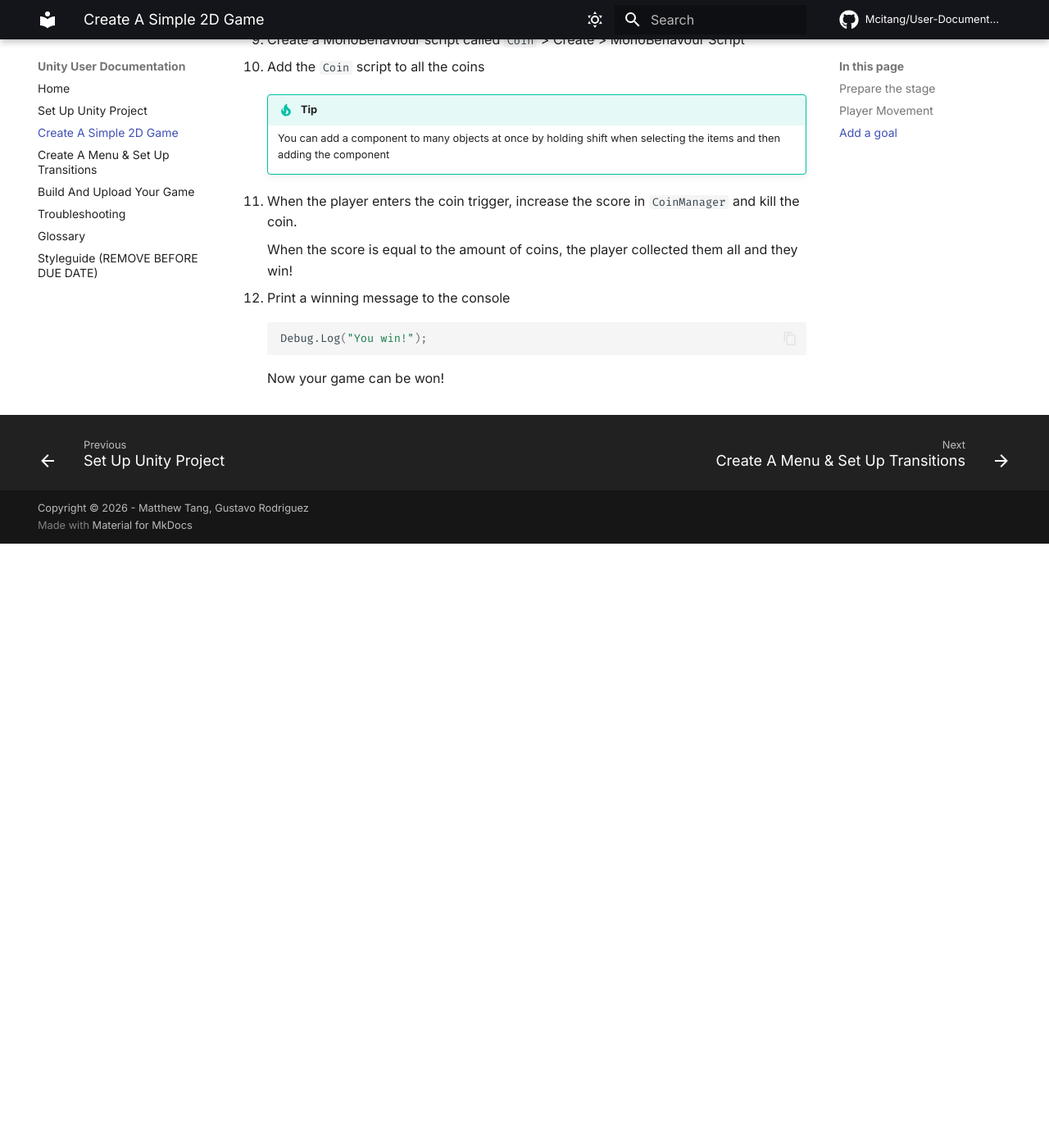
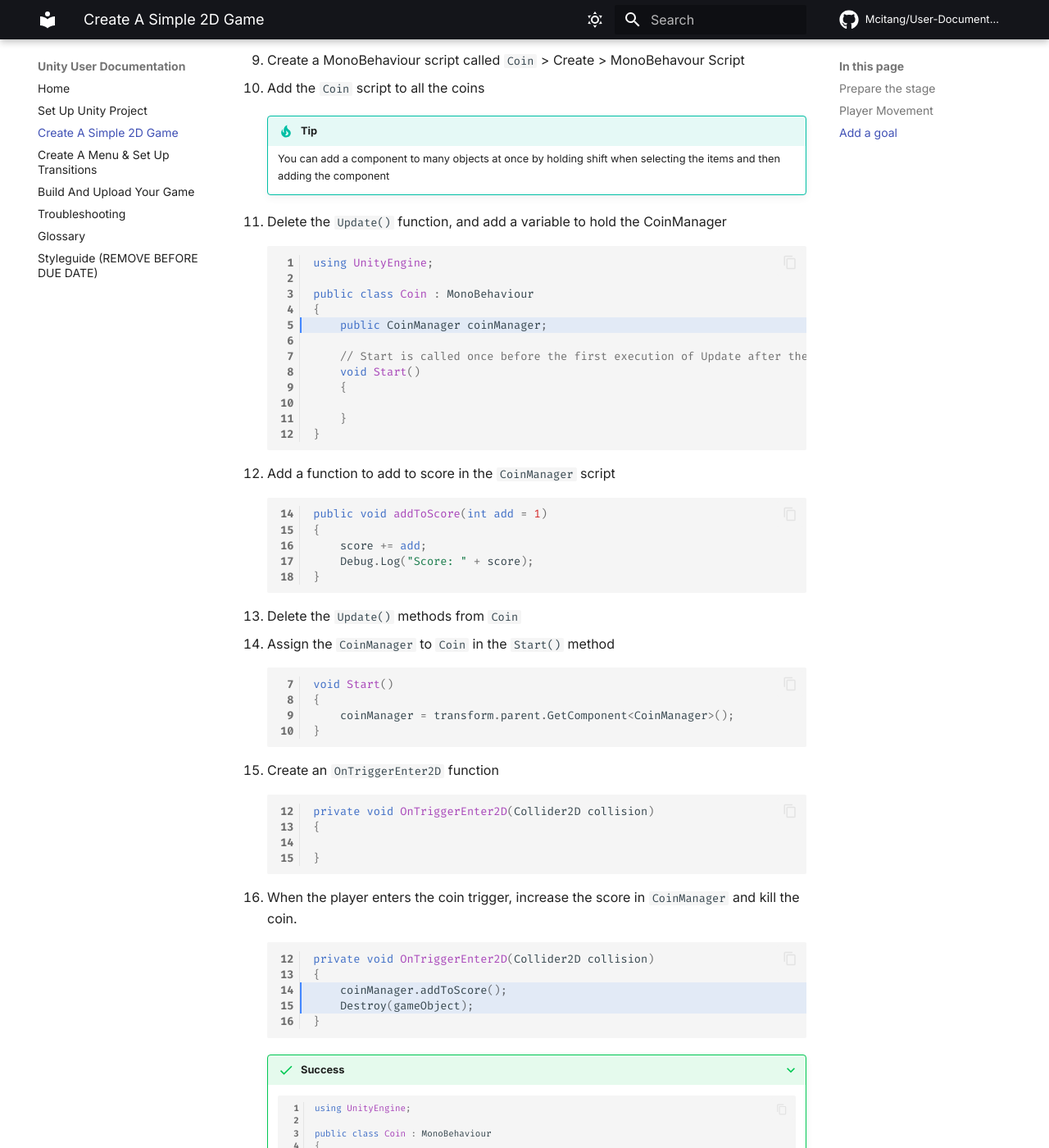
Before and after one commit to Mcitang/User-Documentation, an MkDocs documentation site: the page built from docs/make-game.md, in a window 1280 px wide and 1400 px high, scrolled down 11297 px. Shown: the whole window at 82% size. Built offline with MkDocs 1.6.1 and Material for MkDocs 9.7.7, drawn with Linux system fonts in a browser that asks for light colours; emoji names are drawn with the system emoji font; comment, search, counter and statistics services are not loaded; before the commit the page ends 11960 px from its top, so only the background shows below that; some of the changed text lies outside the part shown.

Commit message:
Write guide for the score

````diff
--- a/docs/make-game.md
+++ b/docs/make-game.md
@@ -321,7 +321,7 @@
 
 1. Add the `CoinManager` component to the CoinManager object
 
-1. Declare the variables we will need
+1. Delete the `Update()` function since we won't need it, and declare the variables we will need
 
     ```C# linenums="1" hl_lines="5-6"
     using UnityEngine;
@@ -357,18 +357,159 @@
     !!! tip
         You can add a component to many objects at once by holding shift when selecting the items and then adding the component
 
+1. Delete the `Update()` function, and add a variable to hold the CoinManager
+
+    ```C# linenums="1" hl_lines="5"
+    using UnityEngine;
+
+    public class Coin : MonoBehaviour
+    {
+        public CoinManager coinManager;
+
+        // Start is called once before the first execution of Update after the MonoBehaviour is created
+        void Start()
+        {
+
+        }
+    }
+    ```
+
+1. Add a function to add to score in the `CoinManager` script
+
+    ```C# linenums="14"
+    public void addToScore(int add = 1)
+    {
+        score += add;
+        Debug.Log("Score: " + score);
+    }
+    ```
+
+1. Delete the `Update()` methods from `Coin`
+
+1. Assign the `CoinManager` to `Coin` in the `Start()` method
+
+    ```C# linenums="7"
+    void Start()
+    {
+        coinManager = transform.parent.GetComponent<CoinManager>();
+    }
+    ```
+
+1. Create an `OnTriggerEnter2D` function
+
+    ```C# linenums="12"
+    private void OnTriggerEnter2D(Collider2D collision)
+    {
+
+    }
+    ```
+
 1. When the player enters the coin trigger, increase the score in `CoinManager` and kill the coin.
 
-    When the score is equal to the amount of coins, the player collected them all and they win!
-
-1. Print a winning message to the console
-
-    ```C#
-    Debug.Log("You win!");
+    ```C# linenums="12" hl_lines="3-4"
+    private void OnTriggerEnter2D(Collider2D collision)
+    {
+        coinManager.addToScore();
+        Destroy(gameObject);
+    }
     ```
 
-    Now your game can be won!
+    ???+ success
 
+        ```C# linenums="1"
+        using UnityEngine;
+
+        public class Coin : MonoBehaviour
+        {
+            public CoinManager coinManager;
+
+            void Start()
+            {
+                coinManager = transform.parent.GetComponent<CoinManager>();
+            }
+
+            private void OnTriggerEnter2D(Collider2D collision)
+            {
+                coinManager.addToScore();
+                Destroy(gameObject);
+            }
+        }
+        ```
+
+
+1. When the score is equal to the amount of coins, the player collected them all and they win!
+
+    ```C# linenums="16" hl_lines="6-9"
+    public void addToScore(int add = 1)
+    {
+        score += add;
+        Debug.Log("Score: " + score);
+
+        if (score >= totalCoins)
+        {
+            Debug.Log("You win!");
+        }
+    }
+    ```
+
+Now your game can be won! Let's update the UI to show the score.
+
+
+1. Declare a public `TextMeshProUGUI` variable
+
+    ```C# linenums="4"
+    public TextMeshProUGUI scoreLabel;
+    ```
+
+1. Update the addScore function to update the score
+
+    ```C# linenums="16" hl_lines="4"
+    public void addToScore(int add = 1)
+    {
+        score += add;
+        scoreLabel.SetText(score.ToString());
+
+        if (score >= totalCoins)
+        {
+            Debug.Log("You win!");
+        }
+    }
+    ```
+
+    ???+ success
+
+        ```C# linenums="1"
+        using TMPro;
+        using UnityEngine;
+
+        public class CoinManager : MonoBehaviour
+        {
+            public TextMeshProUGUI scoreLabel;
+
+            private int score;
+            private int totalCoins;
+
+            void Start()
+            {
+                totalCoins = transform.childCount;
+            }
+
+            public void addToScore(int add = 1)
+            {
+                score += add;
+                scoreLabel.SetText(score.ToString());
+
+                if (score >= totalCoins)
+                {
+                    Debug.Log("You win!");
+                }
+            }
+        }
+        ```
+
+1. In the inspector, drag and drop you text label into "Score Label"
+
+    ![Score Label variable][score-label-image]{ .center }
 
 <!-- Glossary -->
 *[Collider]: Bounds around an object that prevent other bounds from intersecting with it.
@@ -385,6 +526,7 @@
 [canvas-setup-image]: assets/make-game/canvas-setup.png
 [trigger-image]: assets/make-game/trigger.png
 [coin-manager-image]: assets/make-game/coin-manager.png
+[score-label-image]: assets/make-game/score-label.png
 
 <!-- GIFs -->
 [place-platforms-gif]: assets/make-game/place-platforms.gif
````
Also changed, not shown: docs/assets/make-game/score-label.png (added).
